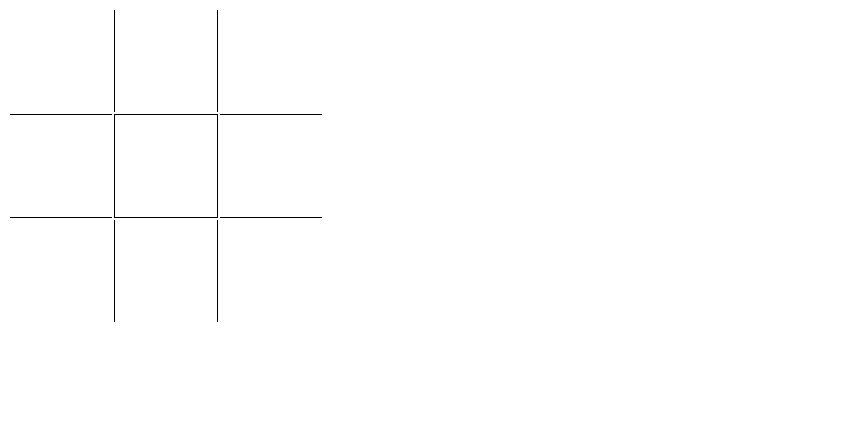
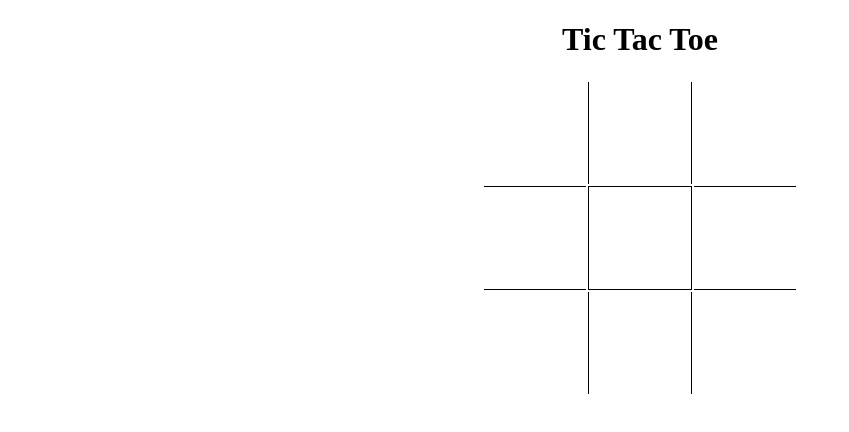
Before and after one commit to amythompson9/UdemyTicTacToe, a plain HTML site: page UdemyTicTacToe/index.html in a window 1280 px wide. Shown: the whole page, without its empty margins (0-849 px from the left). Drawn offline with Linux system fonts and the light colour scheme.

Commit message:
finished board

```diff
--- a/UdemyTicTacToe/index.html
+++ b/UdemyTicTacToe/index.html
@@ -8,6 +8,7 @@
 <body>
     <!--<p>I am a paragraph</p>
     <p>I am a paragraph</p>-->
+    <h1>Tic Tac Toe</h1>
     <table>
         <tr>
             <td></td>
--- a/UdemyTicTacToe/site.css
+++ b/UdemyTicTacToe/site.css
@@ -30,3 +30,9 @@ td{
     border-top: 1px solid black;
     border-bottom: 1px solid black;
 }
+table {
+    margin: auto;
+}
+h1 {
+    text-align: center;
+}
```
